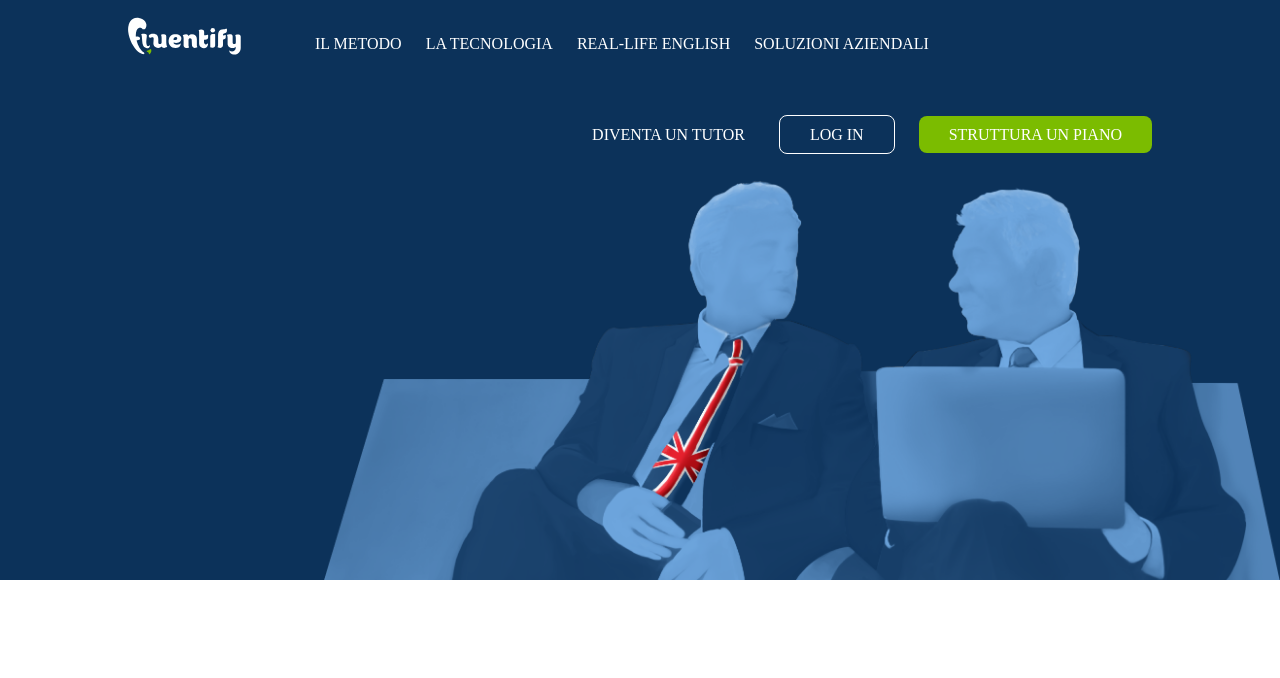
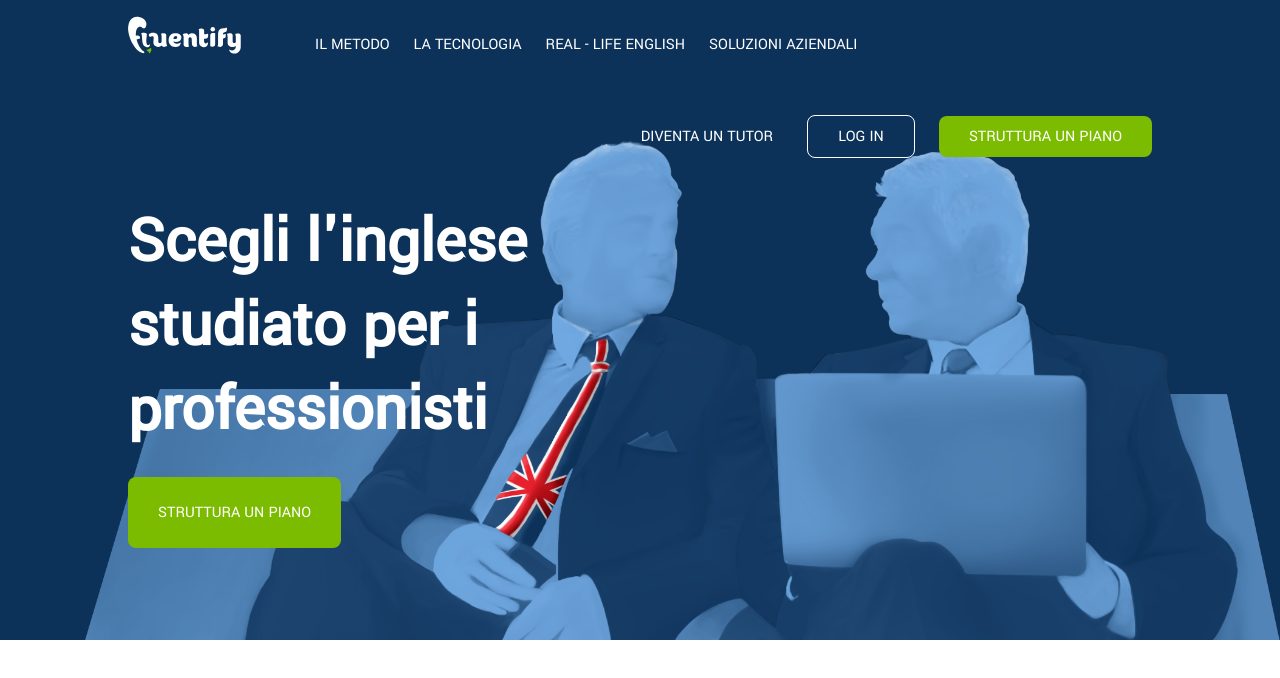
Before and after one commit to alessandro-brachetti/htmlcss-fluentify, a plain HTML site: page index.html in a window 1280 px wide. Drawn offline with Linux system fonts and the light colour scheme.

Commit message:
Header completo

```diff
--- a/assets/css/master.css
+++ b/assets/css/master.css
@@ -5,6 +5,11 @@
 }
 
 /* UTILITIES */
+
+body {
+  font-family: 'Yantramanav', sans-serif;
+}
+
 .container {
   width: 80%;
   margin: 0 auto;
@@ -14,14 +19,10 @@
 
 
 /* HEADER */
+
 /* NAVBAR */
 
 header {
-  background-color: #0C325A;
-}
-
-nav {
-  height: 80px;
   background-color: #0C325A;
 }
 
@@ -54,7 +55,7 @@ nav ul li a {
   float: right;
   line-height: 80px;
   vertical-align: middle;
-  padding-top: 5px;
+  padding-top: 7px;
 }
 
 /* BUTTONS */
@@ -75,24 +76,37 @@ nav ul li a {
 }
 
 /* JUMBO */
- /* .bg-header{
-  max-width:100%;
-  height: 400px;
+
+.bg-header {
+  height: 500px;
   background-image: url('../img/background-header.png');
   background-size: contain;
   background-repeat: no-repeat;
-} */
-.bg-img {
-  height: 500px;
-  position: relative;
+  background-position: bottom right;
 }
 
-.bg-img img {
-  height: 400px;
-  position: absolute;
-  bottom: 0;
-  right:0;
+.title {
+  margin-top: 50px;
+  position: relative;
+  top: 60px;
 }
+
+.title h1 {
+  width: 45%;
+  color: white;
+  font-size: 65px;
+  margin-bottom: 50px;
+}
+
+.btn-plan-jumbo {
+  background-color: #7bbc00;
+  padding: 25px 30px;
+  border-radius: 8px;
+  color: #FFFFFF;
+  text-decoration: none;
+  text-transform: uppercase;
+}
+
 /* HEADER */
 
 
--- a/index.html
+++ b/index.html
@@ -2,12 +2,13 @@
 <html lang="en" dir="ltr">
   <head>
     <meta charset="utf-8">
+    <link rel="preconnect" href="https://fonts.gstatic.com">
+    <link href="https://fonts.googleapis.com/css2?family=Yantramanav&display=swap" rel="stylesheet">
     <link rel="stylesheet" href="./assets/css/master.css">
     <title>Fluentify</title>
   </head>
   <body>
     <header>
-      <div class="bg-header">
         <nav>
           <div class="container">
             <div class="logo">
@@ -16,7 +17,7 @@
             <ul class="bar-left">
               <li><a href="#">il metodo</a></li>
               <li><a href="#">la tecnologia</a></li>
-              <li><a href="#">real-life english</a></li>
+              <li><a href="#">real - life english</a></li>
               <li><a href="#">soluzioni aziendali</a></li>
             </ul>
             <ul class="bar-right">
@@ -26,14 +27,13 @@
             </ul>
           </div>
         </nav>
-          <div>
-        <section>
-          <div class="bg-img">
-            <img src="./assets/img/background-header.png" alt="">
+          <div class="bg-header">
+            <div class="container title">
+              <h1>Scegli l'inglese studiato per i professionisti</h1>
+              <a class="btn-plan-jumbo" href="#">struttura un piano</a>
+            </div>
           </div>
-        </section>
-          </div>
-      </div>
+
     </header>
 
     <main>
```
